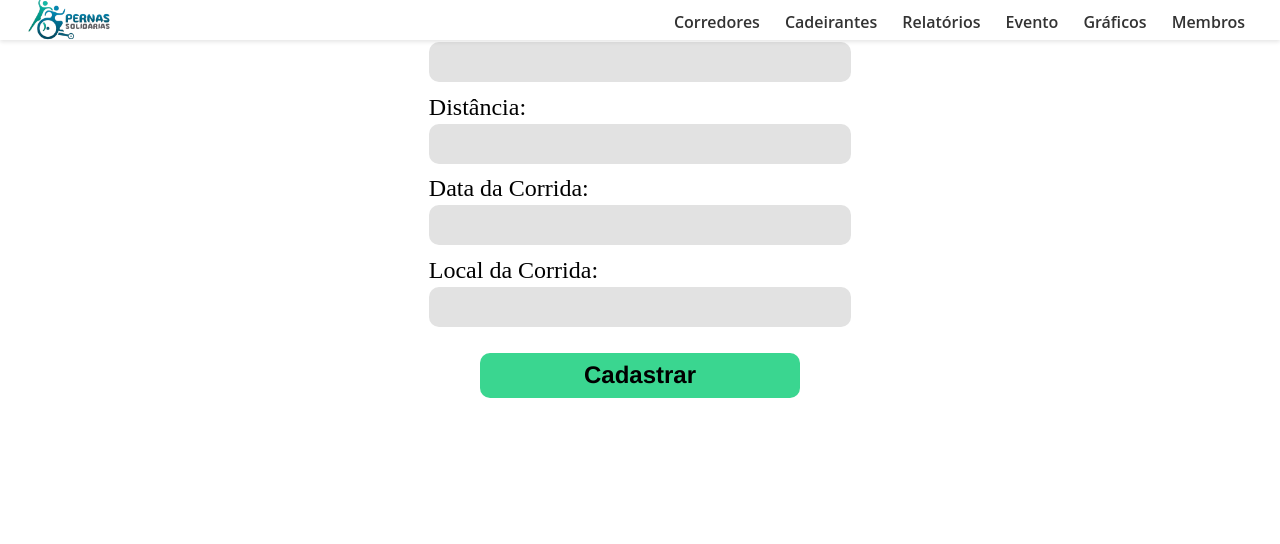
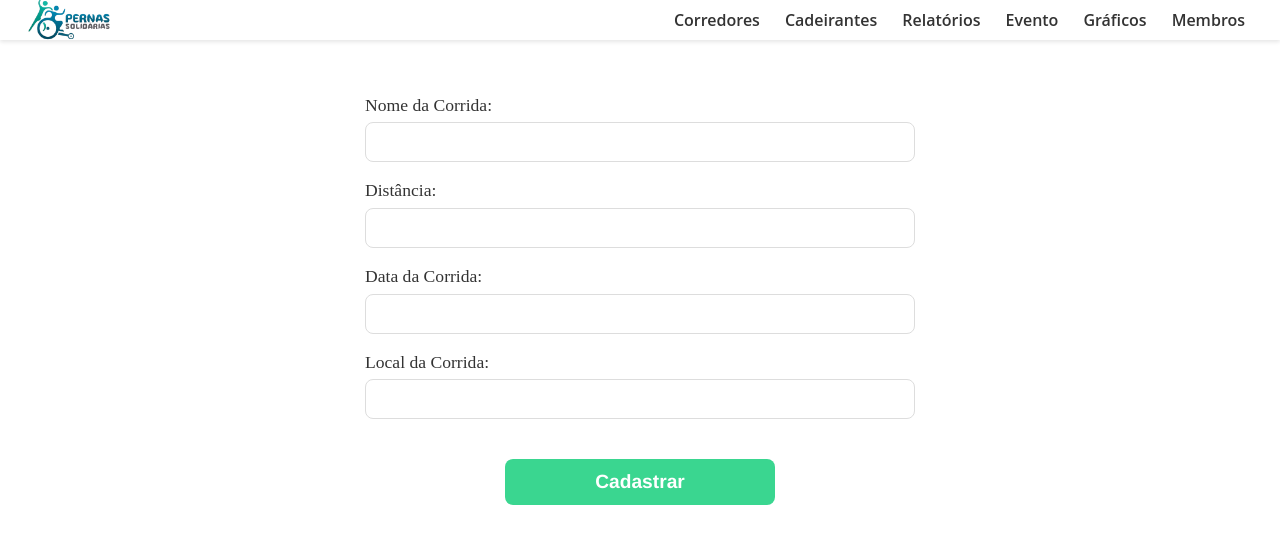
Before and after one commit to Madu3304/PernasSolidariasFront, a React (Vite) app in the folder pernasfront/: page /evento in a window 1280 px wide. Shown: the top 544 px of the page. Built offline with nearby package versions, Linux system fonts and the light colour scheme.

Commit message:
#3691 - novo layout eventos

```diff
--- a/pernasfront/src/Pages/Evento.jsx
+++ b/pernasfront/src/Pages/Evento.jsx
@@ -84,15 +84,51 @@ const Evento = () =>{
       <Header />
 
       <form onSubmit={handleSubmit} className="formulario">
-        <label htmlFor="">Nome da Corrida:</label>
-        <input type="text" name="nm_evento" value={formData.nm_evento} onChange={handleChange} />
-        <label htmlFor="">Distância:</label>
-        <input type="text" name="distancia" value={formData.distancia} onChange={handleChange} />
-        <label htmlFor="">Data da Corrida:</label>
-        <input type="text" name="dt_corrida" value={formData.dt_corrida} onChange={handleChange} />
-        <label htmlFor="">Local da Corrida:</label>
-        <input type="text" name="local_corrida" value={formData.local_corrida} onChange={handleChange} />
-        <input type="submit" value="Cadastrar" className="botaoCadastrar" />
+         <div className="formulario__campo">
+          <label htmlFor="nomeEvento">Nome da Corrida:</label>
+          <input
+            type="text"
+            id="nomeEvento"
+            name="nomeEvento"
+            value={formData.nomeEvento}
+            onChange={handleChange}
+            required
+          />
+        </div>
+        <div className="formulario__campo">
+          <label htmlFor="distancia">Distância:</label>
+          <input
+            type="text"
+            id="distancia"
+            name="distancia"
+            value={formData.distancia}
+            onChange={handleChange}
+            required
+          />
+        </div>
+        <div className="formulario__campo">
+          <label htmlFor="dataCorrida">Data da Corrida:</label>
+          <input
+            type="text"
+            id="dataCorrida"
+            name="dataCorrida"
+            value={formData.dataCorrida}
+            onChange={handleChange}
+            required
+          />
+        </div>
+        <div className="formulario__campo">
+          <label htmlFor="localCorrida">Local da Corrida:</label>
+          <input
+            type="text"
+            id="localCorrida"
+            name="localCorrida"
+            value={formData.localCorrida}
+            onChange={handleChange}
+            required
+          />
+        </div>
+        <input type="submit" value="Cadastrar" className="formulario__botaoCadastrar" />
       </form>
     </div>
   )
--- a/pernasfront/src/Styles/Evento.css
+++ b/pernasfront/src/Styles/Evento.css
@@ -18,7 +18,7 @@ time, mark, audio, video {
 	font: inherit;
 	vertical-align: baseline;
 }
-/* HTML5 display-role reset for older browsers */
+
 article, aside, details, figcaption, figure,
 footer, header, hgroup, menu, nav, section {
   display: block;
@@ -42,81 +42,79 @@ table {
   border-spacing: 0;
 }
 
+/* Estilos do Componente Evento */
+.divPrincipalEvento {
+  padding-top: 6%;
+  display: flex;
+  flex-direction: column;
+  align-items: center;
+}
+
+.formulario {
+  padding-top: 20px;
+  width: 100%;
+  max-width: 550px;
+  display: flex;
+  flex-direction: column;
+  align-items: center;
+  margin: 0 auto;
+}
+
+.formulario__campo {
+  margin-bottom: 20px;
+  width: 100%;
+}
+
+.formulario__campo label {
+  display: block;
+  margin-bottom: 8px;
+  font-size: 1.1rem;
+  color: #333;
+  text-align: left;
+}
+
+.formulario__campo input[type="text"],
+.formulario__campo input[type="date"] {
+  width: 100%;
+  padding: 10px;
+  border: 1px solid #ddd;
+  border-radius: 8px;
+  font-size: 1rem;
+  transition: border-color 0.3s ease;
+}
+
+.formulario__campo input[type="text"]:focus,
+.formulario__campo input[type="date"]:focus {
+  outline: none;
+  border-color: #00ff6a;
+  box-shadow: 0 0 0 2px rgba(1, 180, 82, 0.25);
+}
 
 
-header{
+.formulario__botaoCadastrar {
+  background-color: #3AD690;
+  color: white;
+  padding: 12px 20px;
+  border: none;
+  border-radius: 8px;
+  font-size: 1.2rem;
+  cursor: pointer;
+  transition: background-color 0.3s ease;
   width: 100%;
-    height: 70px;
-    background-color: #3AD690;
-    display: flex;
-    align-items: center;
-    justify-content: space-around;
-    /* word-spacing: 500px; */
-    /* gap: 50; */
-    font-size: 150%;
+  max-width: 270px;
+  margin-top: 20px;
   font-weight: bold;
 }
 
-header img {
-    height: 100%;
+.formulario__botaoCadastrar:hover {
+  background-color: #2ecc71;
 }
 
-.tirarHiperlink{
+.tirarHiperlink {
   text-decoration: none;
+  color: black;
 }
 
-.formulario{
-    padding-top: 1%;
-    width: 100%;
-    display: flex;
-    flex-direction: column;
-    align-items: center;
-    justify-content: center;
+.tirarHiperlink:hover {
+  color: #ffff;
 }
-
-
-.formulario input[type="text"]{
-    width: 33%;
-    height: 40px;
-    border-radius: 10px;
-    padding-left: 5px;
-    background-color: #e2e2e2;
-    font-size: 110%;
-}
-
-.formulario input[type="submit"]{
-    background-color: #3AD690;
-    border-radius: 10px;
-    font-size: 150%;
-    margin-top: 1%;
-}
-
-.formulario label{
-    /* padding-top: %; */
-    font-size: 150%;
-    display: block;
-    width: 33%;
-    text-align: left;
-    margin-bottom: 5px;
-}
-
-.formulario input{
-    margin-bottom: 1%;
-    border: none;
-}
-
-.checkbox-container{
-    display: flex;
-    justify-content: center;
-    width: 100%;
-    gap: 0.3%;
-    font-size: 130%;
-    align-items: middle;
-}
-
-
-.botaoCadastrar{
-    width: 25%;
-    height: 45px;
-    font-weight: bold;
-}
```
Lines whose indentation alone changed are shown as unchanged.
